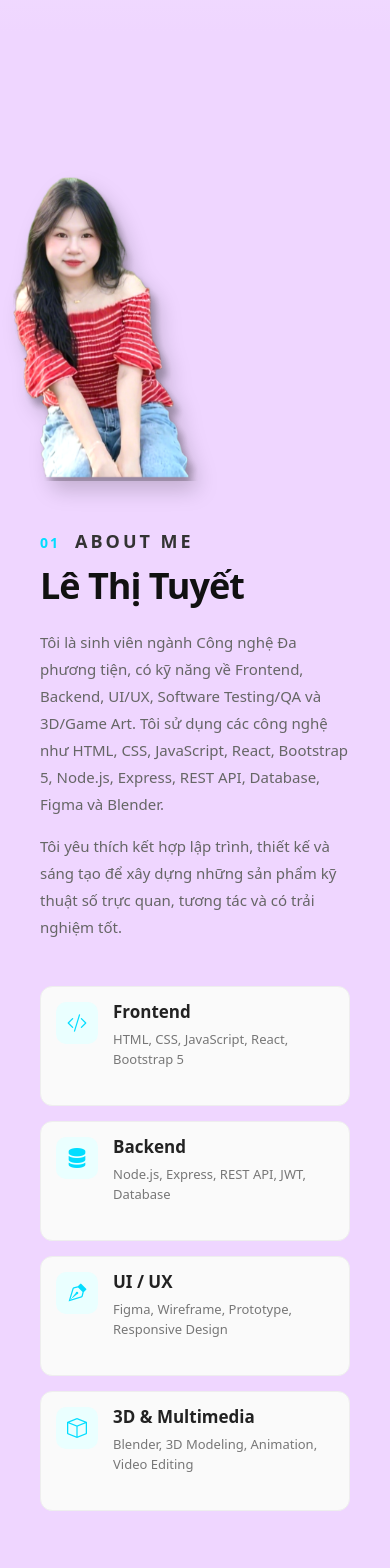
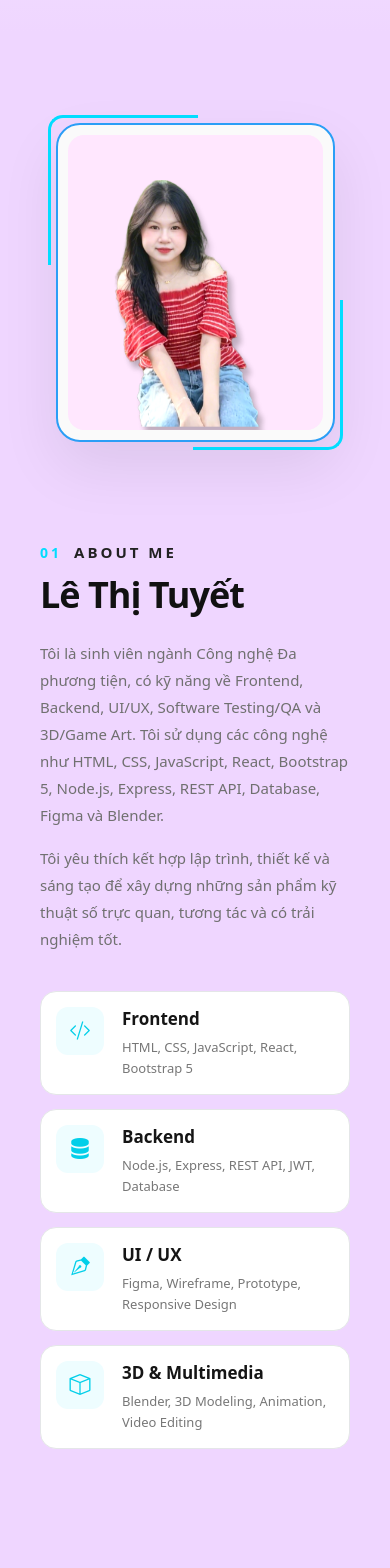
Before and after one commit to Tuyettuyet-snow/portfolio, a React (Vite) app: page / in a window 390 px wide. Shown: the part 860-2428 px from the top of the page. Built offline with nearby package versions, Linux system fonts and the light colour scheme.

Commit message:
Update About section design

```diff
--- a/src/sections/About/About.css
+++ b/src/sections/About/About.css
@@ -1,94 +1,136 @@
 
 
-/* ========================================
-   WRAPPER
-======================================== */
+/* =========================================
+   MAIN WRAPPER
+========================================= */
 
 .about-wrapper {
-  min-height: 700px;
+  row-gap: 70px;
 }
 
 
-/* ========================================
+/* =========================================
    LEFT
-======================================== */
+========================================= */
 
 .about-left {
-  height: 100%;
-
   display: flex;
-  flex-direction: column;
-
+  justify-content: center;
   align-items: center;
-  justify-content: center;
 }
 
 
-/* ========================================
+/* =========================================
+   IMAGE FRAME
+========================================= */
+
+.about-image-frame {
+  position: relative;
+
+  width: min(100%, 470px);
+
+  padding: 10px;
+
+  border: 2px solid #2b9ef6;
+
+  border-radius: 24px;
+
+  background: #fafafa;
+
+  box-shadow:
+    0 25px 60px rgba(0, 0, 0, 0.08);
+
+}
+
+
+/*
+   Cyan decorative line
+*/
+
+.about-image-frame::before {
+  content: "";
+
+  position: absolute;
+
+  top: -10px;
+  left: -10px;
+
+  width: 150px;
+  height: 150px;
+
+  border-top: 3px solid #02ddff;
+  border-left: 3px solid #02ddff;
+
+  border-radius: 15px 0 0 0;
+
+  pointer-events: none;
+}
+
+
+/*
+   Bottom decorative line
+*/
+
+.about-image-frame::after {
+  content: "";
+
+  position: absolute;
+
+  right: -10px;
+  bottom: -10px;
+
+  width: 150px;
+  height: 150px;
+
+  border-right: 3px solid #02ddff;
+  border-bottom: 3px solid #02ddff;
+
+  border-radius: 0 0 15px 0;
+
+  pointer-events: none;
+}
+
+
+/* =========================================
    IMAGE
-======================================== */
+========================================= */
 
 .about-image-wrapper {
+  position: relative;
+
   width: 100%;
 
-  display: flex;
+  overflow: hidden;
 
-  align-items: flex-end;
-  justify-content: center;
+  border-radius: 16px;
+
+  background: #ffe7fe;
 }
 
 
 .about-image {
-   display: block;
-  width: 200%;
-  max-width: 800px;
+  display: block;
+
+  width: 100%;
   height: auto;
-  max-height: 95vh;
-  object-fit: contain;
-  object-position: top right;
 
-  /* 🟢 Đẩy ảnh xê dịch sang bên phải */
-  transform: translateX(-100px);
+  object-fit: cover;
 
-  filter:
-    drop-shadow(
-      8px 12px 10px
-      rgba(0, 0, 0, 0.18)
-    );
-
-  transition:
-    transform 0.4s ease;
 }
 
 
-.about-image:hover {
-  transform: translateY(-8px);
-}
-
-
-
-
-/* ========================================
-   RIGHT
-======================================== */
-
-.about-right {
-  padding-left: 50px;
-}
-
-
-/* ========================================
+/* =========================================
    TITLE
-======================================== */
+========================================= */
 
 .about-title {
   display: flex;
 
   align-items: center;
 
-  gap: 15px;
+  gap: 18px;
 
-  margin-bottom: 20px;
+  margin-bottom: 22px;
 }
 
 
@@ -97,132 +139,130 @@
 
   font-size: 14px;
 
-  font-weight: 700;
+  font-weight: 800;
 
-  letter-spacing: 2px;
+  letter-spacing: 3px;
 }
 
 
 .about-title h2 {
   margin: 0;
 
+  color: #222222;
+
   font-size: 18px;
 
-  font-weight: 600;
+  font-weight: 700;
 
   text-transform: uppercase;
 
-  letter-spacing: 3px;
-
-  color: #333333;
+  letter-spacing: 4px;
 }
 
 
-/* ========================================
+/* =========================================
    NAME
-======================================== */
+========================================= */
 
 .about-name {
-  margin: 0 0 25px;
+  margin: 0 0 28px;
+
+  color: #111111;
 
   font-size: clamp(
-    40px,
-    5vw,
-    72px
+    48px,
+    5.5vw,
+    78px
   );
 
-  font-weight: 800;
+  font-weight: 900;
 
-  line-height: 1;
+  line-height: 0.95;
 
-  letter-spacing: -2px;
-
-  color: #111111;
+  letter-spacing: -4px;
 }
 
 
-/* ========================================
+/* =========================================
    INTRO
-======================================== */
+========================================= */
 
 .about-intro {
-  max-width: 650px;
+  max-width: 850px;
 
-  margin-bottom: 45px;
+  margin-bottom: 38px;
 }
 
 
 .about-intro p {
-  margin: 0 0 15px;
+  margin: 0 0 16px;
 
-  font-size: 16px;
+  color: #707070;
+
+  font-size: 15px;
 
   line-height: 1.8;
-
-  color: #666666;
 }
 
 
-/* ========================================
+/* =========================================
    SKILLS
-======================================== */
+========================================= */
 
 .about-skills {
   display: grid;
 
-  grid-template-columns:
-    repeat(2, minmax(0, 1fr));
+  grid-template-columns: repeat(2, 1fr);
 
-  gap: 15px;
+  gap: 16px;
 }
 
 
-/* ========================================
+/* =========================================
    SKILL CARD
-======================================== */
+========================================= */
 
 .skill-card {
-  min-height: 120px;
-
   display: flex;
 
   align-items: flex-start;
 
-  gap: 15px;
+  gap: 18px;
 
-  padding: 20px;
+  min-height: 120px;
 
-  background-color: #fafafa;
+  padding: 22px;
 
-  border: 1px solid #eeeeee;
+  border: 1px solid #e4e6e8;
 
-  border-radius: 12px;
+  border-radius: 16px;
+
+  background: #ffffff;
 
   transition:
-    transform 0.3s ease,
-    box-shadow 0.3s ease,
-    border-color 0.3s ease;
+    transform 0.25s ease,
+    border-color 0.25s ease,
+    box-shadow 0.25s ease;
 }
 
 
 .skill-card:hover {
-  transform: translateY(-5px);
+  transform: translateY(-4px);
 
-  border-color: #02ddff;
+  border-color: rgba(2, 221, 255, 0.45);
 
   box-shadow:
-    0 12px 30px
-    rgba(0, 0, 0, 0.08);
+    0 15px 35px rgba(0, 0, 0, 0.06);
 }
 
 
-/* ========================================
+/* =========================================
    SKILL ICON
-======================================== */
+========================================= */
 
 .skill-icon {
-  width: 42px;
-  height: 42px;
+  width: 48px;
+  height: 48px;
 
   flex-shrink: 0;
 
@@ -231,37 +271,134 @@
   align-items: center;
   justify-content: center;
 
-  border-radius: 10px;
+  border-radius: 12px;
 
-  color: #02ddff;
+  background: #eefdff;
 
-  background-color: #eaffff;
+  color: #02cfe9;
 
-  font-size: 20px;
+  font-size: 21px;
 }
 
 
-/* ========================================
+/* =========================================
    SKILL CONTENT
-======================================== */
+========================================= */
 
 .skill-content h3 {
-  margin: 0 0 8px;
+  margin: 2px 0 8px;
+
+  color: #151515;
 
   font-size: 17px;
 
-  font-weight: 700;
-
-  color: #222222;
+  font-weight: 800;
 }
 
 
 .skill-content p {
   margin: 0;
 
+  color: #777777;
+
   font-size: 13px;
 
-  line-height: 1.5;
+  line-height: 1.6;
+}
 
-  color: #777777;
+
+/* =========================================
+   RESPONSIVE
+========================================= */
+
+@media (max-width: 991px) {
+
+  .about-section {
+    padding: 90px 0;
+  }
+
+  .about-left {
+    margin-bottom: 10px;
+  }
+
+  .about-image-frame {
+    width: min(100%, 360px);
+  }
+
+  .about-name {
+    font-size: 58px;
+  }
+
 }
+
+
+@media (max-width: 767px) {
+
+  .about-section {
+    padding: 70px 0;
+  }
+
+  .about-wrapper {
+    row-gap: 50px;
+  }
+
+  .about-image-frame {
+    width: min(100%, 320px);
+  }
+
+  .about-title {
+    margin-bottom: 18px;
+  }
+
+  .about-title h2 {
+    font-size: 15px;
+
+    letter-spacing: 3px;
+  }
+
+  .about-name {
+    font-size: 48px;
+
+    letter-spacing: -2px;
+  }
+
+  .about-intro p {
+    font-size: 14px;
+  }
+
+  .about-skills {
+    grid-template-columns: 1fr;
+
+    gap: 14px;
+  }
+
+  .skill-card {
+    min-height: auto;
+  }
+
+}
+
+
+@media (max-width: 480px) {
+
+  .about-section {
+    padding: 60px 0;
+  }
+
+  .about-image-frame {
+    width: 90%;
+  }
+
+  .about-name {
+    font-size: 42px;
+  }
+
+  .about-title {
+    gap: 12px;
+  }
+
+  .skill-card {
+    padding: 18px;
+  }
+
+}
--- a/src/sections/About/About.jsx
+++ b/src/sections/About/About.jsx
@@ -6,32 +6,27 @@ function About() {
     {
       icon: "bi-code-slash",
       title: "Frontend",
-      description:
-        "HTML, CSS, JavaScript, React, Bootstrap 5",
+      description: "HTML, CSS, JavaScript, React, Bootstrap 5",
     },
     {
       icon: "bi-server",
       title: "Backend",
-      description:
-        "Node.js, Express, REST API, JWT, Database",
+      description: "Node.js, Express, REST API, JWT, Database",
     },
     {
       icon: "bi-vector-pen",
       title: "UI / UX",
-      description:
-        "Figma, Wireframe, Prototype, Responsive Design",
+      description: "Figma, Wireframe, Prototype, Responsive Design",
     },
     {
       icon: "bi-box",
       title: "3D & Multimedia",
-      description:
-        "Blender, 3D Modeling, Animation, Video Editing",
+      description: "Blender, 3D Modeling, Animation, Video Editing",
     },
   ];
 
   return (
     <section id="about" className="about-section">
-
       <div className="container">
 
         <div className="row about-wrapper align-items-center">
@@ -39,21 +34,21 @@ function About() {
           {/* =========================
               LEFT - IMAGE
           ========================== */}
-
           <div className="col-lg-5 col-md-5">
 
             <div className="about-left">
 
-              <div className="about-image-wrapper">
+              <div className="about-image-frame">
 
-                <img
-                  src={aboutImage}
-                  alt="Lê Thị Tuyết"
-                  className="about-image"
-                />
+                <div className="about-image-wrapper">
+                  <img
+                    src={aboutImage}
+                    alt="Lê Thị Tuyết"
+                    className="about-image"
+                  />
+                </div>
 
               </div>
-
 
             </div>
 
@@ -63,15 +58,12 @@ function About() {
           {/* =========================
               RIGHT - CONTENT
           ========================== */}
-
           <div className="col-lg-7 col-md-7">
 
             <div className="about-right">
 
               {/* TITLE */}
-
               <div className="about-title">
-
                 <span className="section-number">
                   01
                 </span>
@@ -79,50 +71,49 @@ function About() {
                 <h2>
                   About Me
                 </h2>
-
               </div>
 
 
               {/* NAME */}
-
               <h1 className="about-name">
                 Lê Thị Tuyết
               </h1>
 
 
               {/* INTRO */}
-
               <div className="about-intro">
 
                 <p>
-Tôi là sinh viên ngành Công nghệ Đa phương tiện, có kỹ năng về Frontend, Backend, UI/UX, Software Testing/QA và 3D/Game Art. Tôi sử dụng các công nghệ như HTML, CSS, JavaScript, React, Bootstrap 5, Node.js, Express, REST API, Database, Figma và Blender.</p>
+                  Tôi là sinh viên ngành Công nghệ Đa phương tiện, có kỹ năng
+                  về Frontend, Backend, UI/UX, Software Testing/QA và 3D/Game
+                  Art. Tôi sử dụng các công nghệ như HTML, CSS, JavaScript,
+                  React, Bootstrap 5, Node.js, Express, REST API, Database,
+                  Figma và Blender.
+                </p>
 
                 <p>
-Tôi yêu thích kết hợp lập trình, thiết kế và sáng tạo để xây dựng những sản phẩm kỹ thuật số trực quan, tương tác và có trải nghiệm tốt.</p>
+                  Tôi yêu thích kết hợp lập trình, thiết kế và sáng tạo để xây
+                  dựng những sản phẩm kỹ thuật số trực quan, tương tác và có
+                  trải nghiệm tốt.
+                </p>
+
               </div>
 
 
               {/* SKILLS */}
-
               <div className="about-skills">
 
                 {skills.map((skill) => (
-
                   <div
                     className="skill-card"
                     key={skill.title}
                   >
 
                     <div className="skill-icon">
-
-                      <i
-                        className={`bi ${skill.icon}`}
-                      ></i>
-
+                      <i className={`bi ${skill.icon}`}></i>
                     </div>
 
                     <div className="skill-content">
-
                       <h3>
                         {skill.title}
                       </h3>
@@ -130,11 +121,9 @@ Tôi yêu thích kết hợp lập trình, thiết kế và sáng tạo để x
                       <p>
                         {skill.description}
                       </p>
-
                     </div>
 
                   </div>
-
                 ))}
 
               </div>
@@ -146,7 +135,6 @@ Tôi yêu thích kết hợp lập trình, thiết kế và sáng tạo để x
         </div>
 
       </div>
-
     </section>
   );
 }
```
Also changed, not shown: 1 other file (tests, documents, lock files or other folders).
